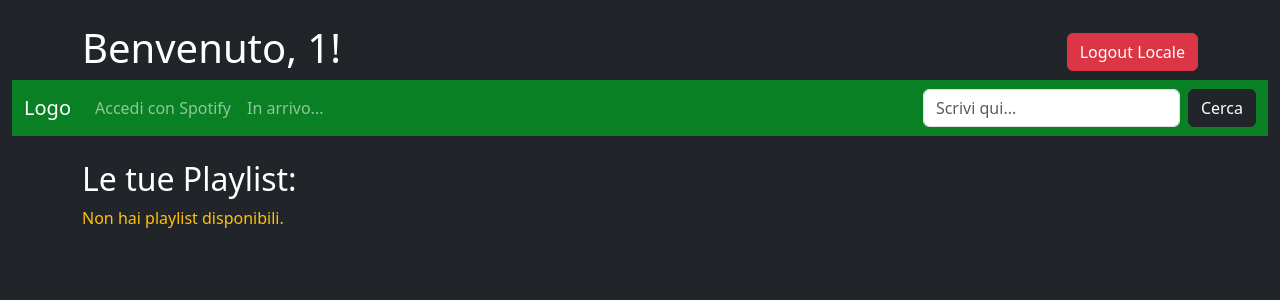
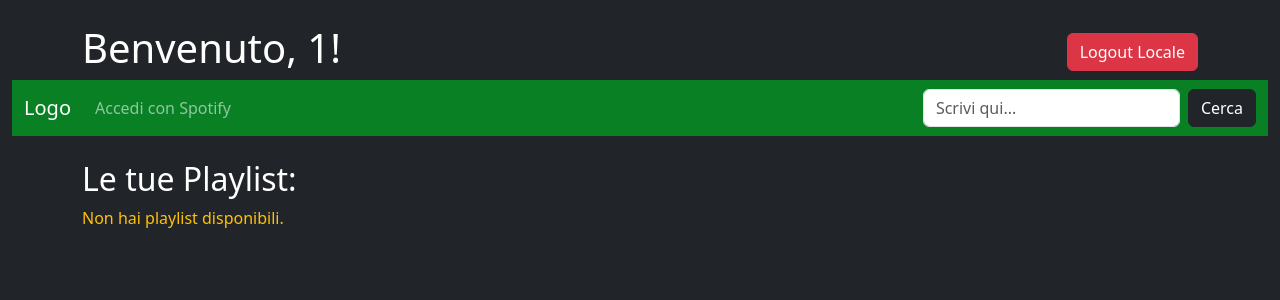
Before and after one commit to RaffoMagno/Progettone_Spotify_API, a Flask app: page /home in a window 1280 px wide. Shown: the top 300 px of the page. Run offline with Flask 3, Linux system fonts and the light colour scheme; a user stored in the database is signed in; data comes from the database, SQL or seed files in the repository; both versions use the stored data as it was after the commit; some libraries are stand-ins or nearby versions.

Commit message:
in arrivo.. rimosso

```diff
--- a/templates/home.html
+++ b/templates/home.html
@@ -54,7 +54,7 @@
                 <div class="collapse navbar-collapse" id="mynavbar">
                     <ul class="navbar-nav me-auto">
                         <li class="nav-item"><a class="nav-link" href="/login">Accedi con Spotify</a></li>
-                        <li class="nav-item"><a class="nav-link" href="javascript:void(0)">In arrivo...</a></li>
+
                     </ul>
                     <form class="d-flex" action="{{ url_for('search.search') }}" method="get">
                         <input class="form-control me-2" name="query" type="text" placeholder="Scrivi qui...">
```
Also changed, not shown: SpotifyDB.db.
